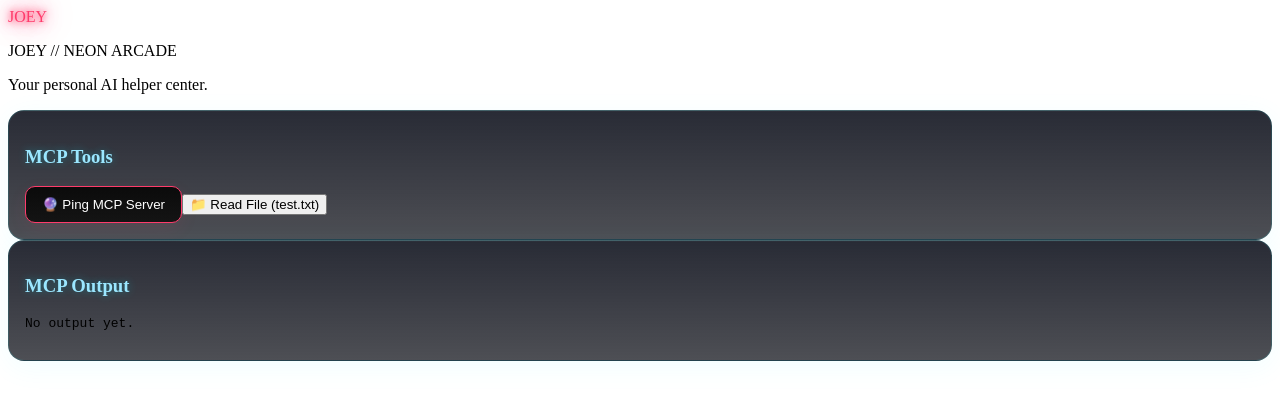
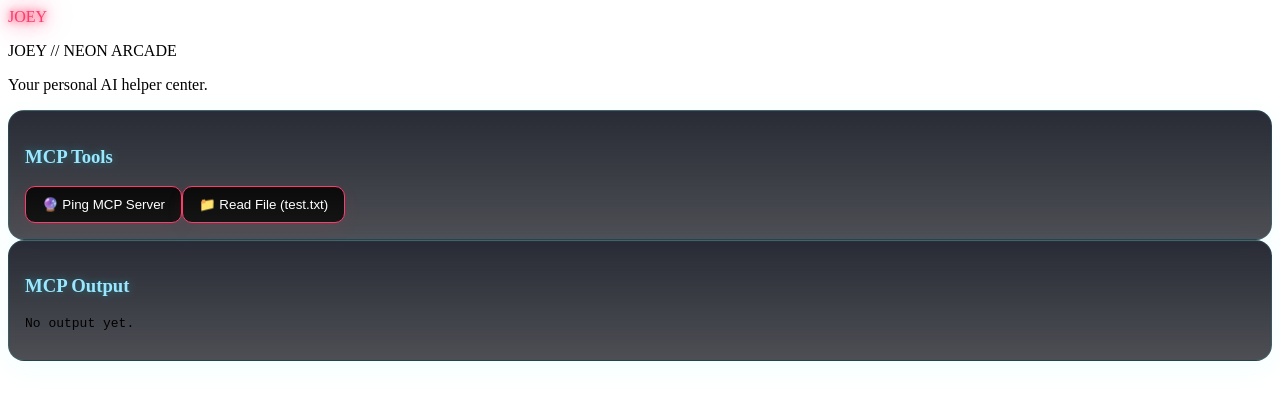
Before and after one commit to DJHilton1995/joeypalma, a Next.js app: page / in a window 1280 px wide. Shown: the top 400 px of the page. Built offline with nearby package versions, Linux system fonts and the light colour scheme.

Commit message:
Update CyberButton.tsx

```diff
--- a/app/src/components/CyberButton.tsx
+++ b/app/src/components/CyberButton.tsx
@@ -1,11 +1,16 @@
-export default function CyberButton({ children, color = "red", onClick }) {
-  const cls =
-    color === "blue"
-      ? "cyber-btn-blue"
-      : "cyber-btn";
+import React from "react";
 
+type Props = {
+  children: React.ReactNode;
+  color?: "pink" | "cyan";
+  onClick?: () => void;
+};
+
+export default function CyberButton({ children, color = "pink", onClick }: Props) {
+  const base = "cyber-btn";
+  const variant = color === "cyan" ? "cyber-btn-cyan" : "";
   return (
-    <button onClick={onClick} className={cls}>
+    <button onClick={onClick} className={`${base} ${variant}`}>
       {children}
     </button>
   );
```
